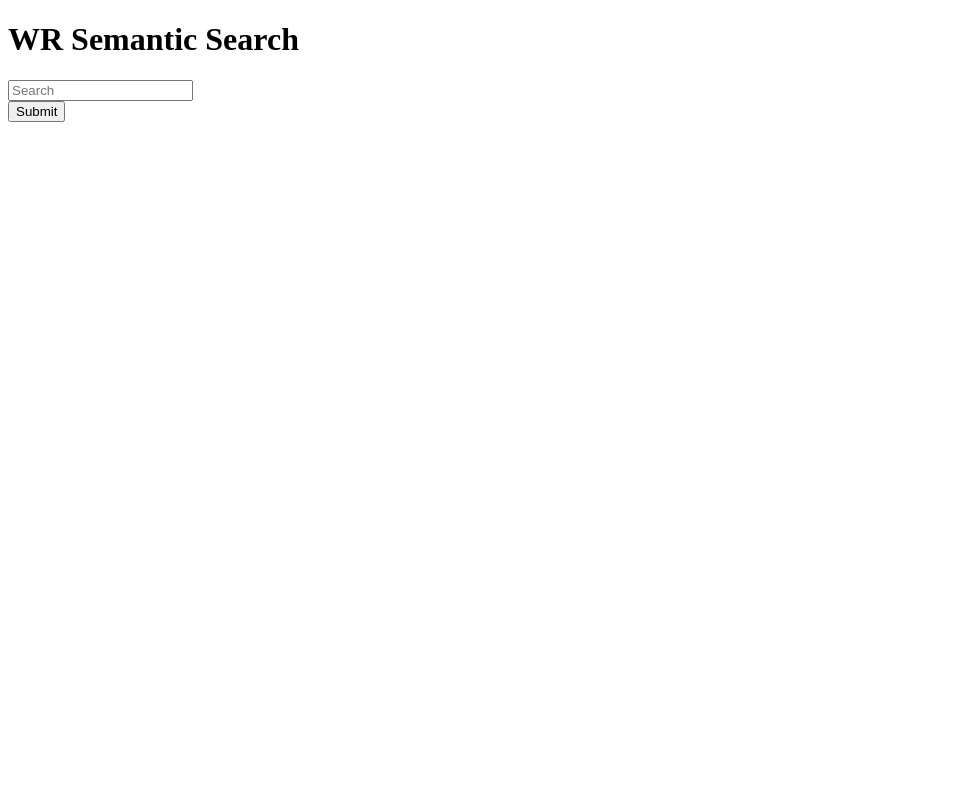
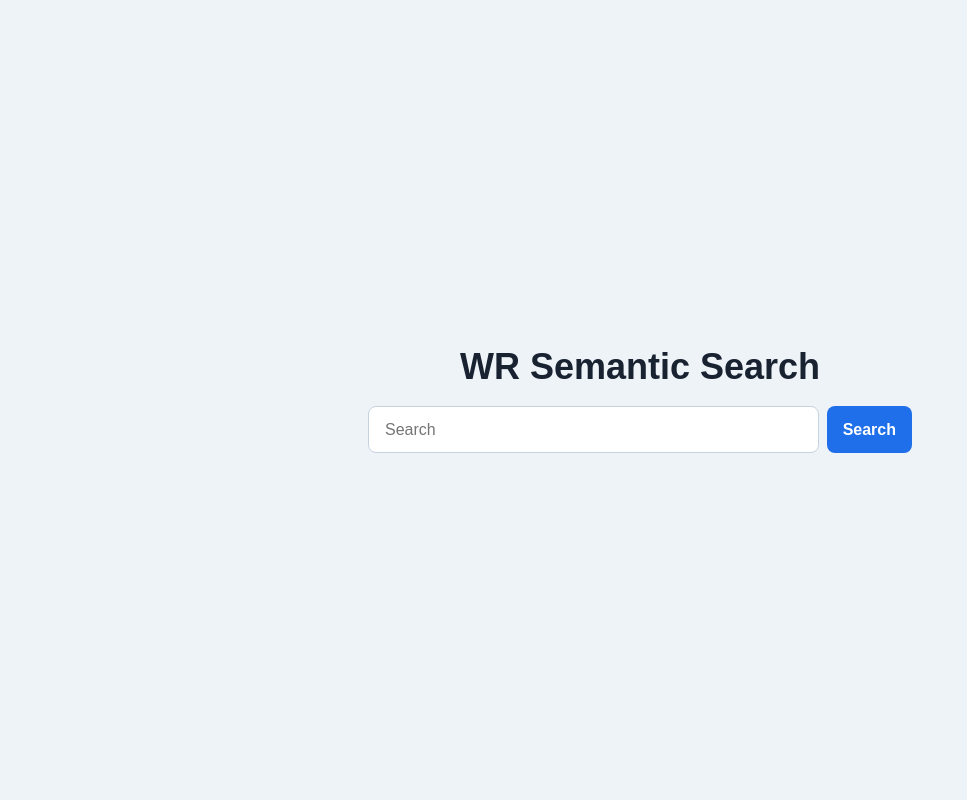
Before and after one commit to reedbc1/fetchdvds, a Flask app: page / in a window 1280 px wide. Shown: the whole page, without its empty margins (0-967 px from the left). Run offline with Flask 3, Linux system fonts and the light colour scheme.

Commit message:
front-end updates

```diff
--- a/static/style.css
+++ b/static/style.css
@@ -0,0 +1,61 @@
+* {
+    box-sizing: border-box;
+}
+
+html,
+body {
+    height: 100%;
+}
+
+body {
+    margin: 0;
+    padding: 2rem;
+    display: flex;
+    flex-direction: column;
+    align-items: center;
+    justify-content: center;
+    font-family: Arial, Helvetica, sans-serif;
+    color: #182231;
+    background: #eef3f8;
+}
+
+h1 {
+    margin: 0 0 1.25rem;
+    font-size: 2.25rem;
+    line-height: 1.1;
+    text-align: center;
+}
+
+.search-container {
+    width: min(100%, 34rem);
+    text-align: center;
+}
+
+form {
+    display: flex;
+    gap: 0.5rem;
+}
+
+#search {
+    width: 100%;
+    min-width: 0;
+    padding: 0.85rem 1rem;
+    border: 1px solid #c7d2df;
+    border-radius: 8px;
+    font-size: 1rem;
+}
+
+input[type="submit"] {
+    padding: 0.85rem 1rem;
+    border: 0;
+    border-radius: 8px;
+    font-size: 1rem;
+    font-weight: 700;
+    color: #ffffff;
+    background: #1f6feb;
+    cursor: pointer;
+}
+
+input[type="submit"]:hover {
+    background: #195fc9;
+}
--- a/templates/index.html
+++ b/templates/index.html
@@ -2,18 +2,18 @@
 <html lang="en">
 <head>
     <title>WR Semantic Search</title>
-    <link rel="stylesheet", href="{{ url_for('static', filename='style.css') }}">
+    <link rel="stylesheet" href="{{ url_for('static', filename='style.css') }}">
 </head>
 <body>
     <h1>WR Semantic Search</h1>
     <div class="search-container">
         <form action="/search">
-            <input type="text" id="search" name="query" placeholder="Search"><br>
+            <input type="text" id="search" name="query" placeholder="Search">
             <!--
             <label for="num_results">Number of Results:</label><br>
             <input type="text" id="num_results" name="num_results" value="20">
             -->
-            <input type="submit">
+            <input type="submit" value="Search">
         </form>
     </div>
 </body>
```
